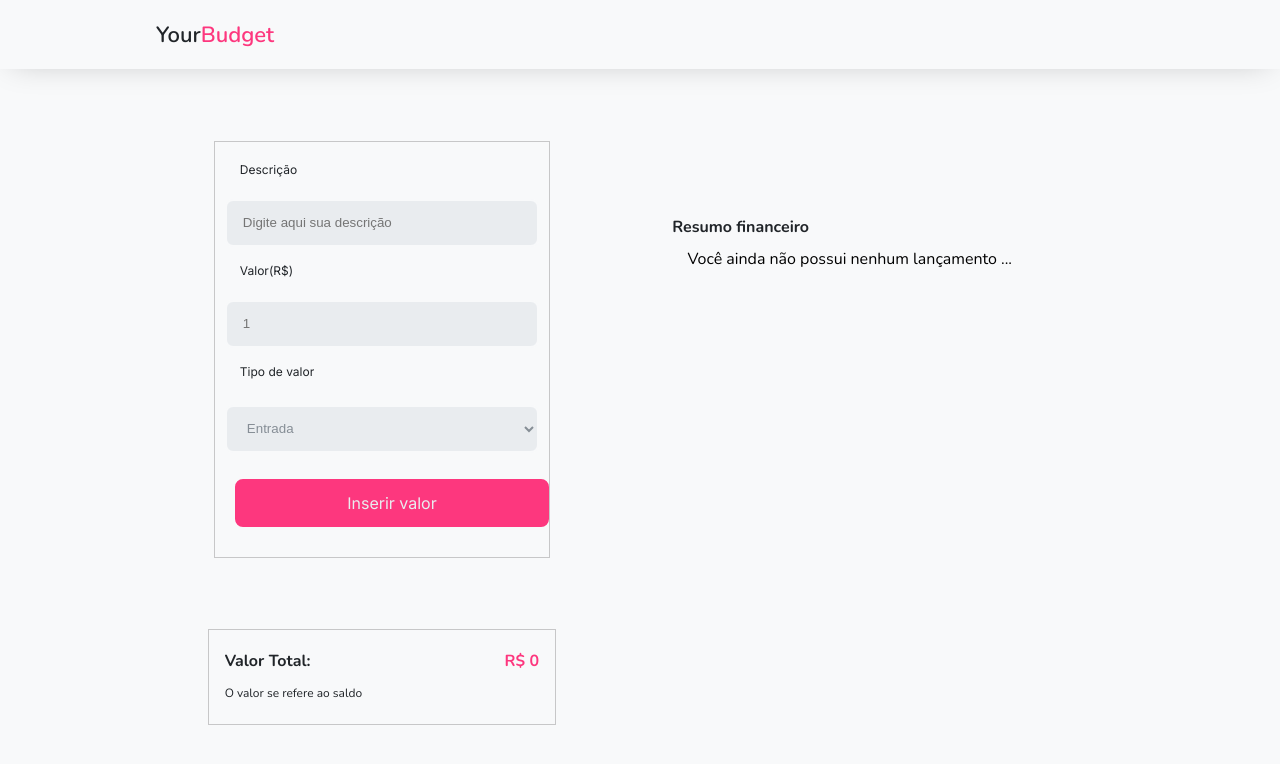
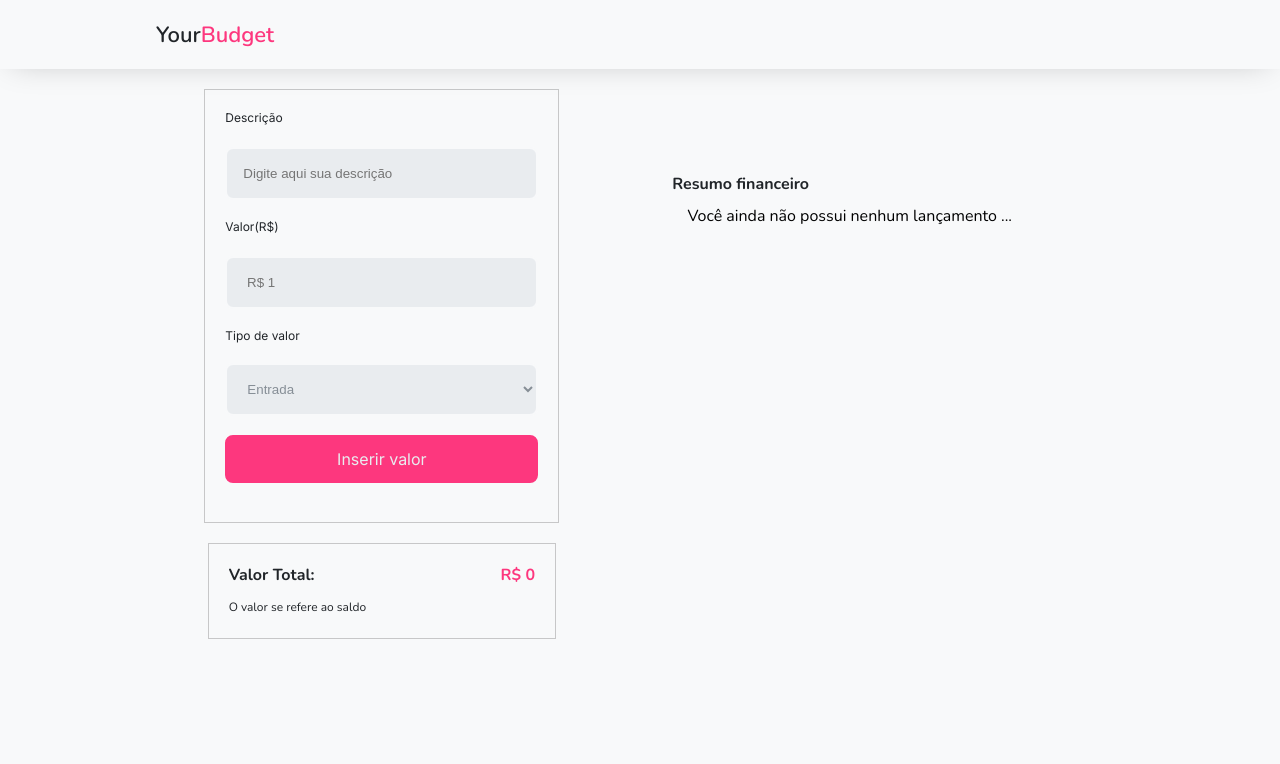
Before and after one commit to nicole-pimenta/yourBudget, a React (Vite) app: page / in a window 1280 px wide. Shown: the top 764 px of the page. Built offline with nearby package versions, Linux system fonts and the light colour scheme.

Commit message:
fix:layout adjusts

```diff
--- a/src/components/Form/index.jsx
+++ b/src/components/Form/index.jsx
@@ -4,7 +4,7 @@ import { v4 as uuidv4 } from "uuid";
 import { StyledLabel } from "../../styles/typography";
 import Input from "../Input";
 import { formSchema } from "./formSchema";
-import { StyledContainerForm, StyledMessageError } from "./style";
+import { StyledForm, StyledMessageError } from "./style";
 
 const Form = ({ listTransactions, setListTransactions }) => {
   const {
@@ -17,13 +17,11 @@ const Form = ({ listTransactions, setListTransactions }) => {
 
   const submit = (formData) => {
     const data = { ...formData, id: uuidv4() };
-
     setListTransactions([...listTransactions, data]);
   };
 
   return (
-    <StyledContainerForm className="container">
-      <form onSubmit={handleSubmit(submit)}>
+    <StyledForm onSubmit={handleSubmit(submit)}>
       <Input
         label="Descrição"
         placeholder="Digite aqui sua descrição"
@@ -37,7 +35,7 @@ const Form = ({ listTransactions, setListTransactions }) => {
 
       <Input
         label="Valor(R$)"
-          placeholder="1"
+        placeholder=" R$ 1"
         type="number"
         id="value"
         {...register("value")}
@@ -57,8 +55,7 @@ const Form = ({ listTransactions, setListTransactions }) => {
         <StyledMessageError>{errors.type.message}</StyledMessageError>
       ) : null}
       <button type="submit">Inserir valor</button>
-      </form>
-    </StyledContainerForm>
+    </StyledForm>
   );
 };
 
--- a/src/components/Form/style.js
+++ b/src/components/Form/style.js
@@ -1,24 +1,19 @@
 import styled from "styled-components";
 
-export const StyledContainerForm = styled.div`
-  width: 95%;
-  margin: auto;
-  display: flex;
-  align-items: center;
-  justify-content: center;
-
-  form {
-    width: 355px;
+export const StyledForm = styled.form`
+  width: 100%;
+  max-width: 355px;
+  height: 434px;
+  padding: 20px;
   border: 1px solid #00000033;
   display: flex;
   flex-direction: column;
   align-items: center;
-    justify-content: flex-start;
-    gap: 5px;
+  gap: 1.2rem;
 
   button {
     height: 48px;
-      width: 95%;
+    width: 100%;
     border-radius: 8px;
     padding: 13px 20px 13px 20px;
     background: var(--color-primary);
@@ -29,7 +24,6 @@ export const StyledContainerForm = styled.div`
     font-weight: 400;
     line-height: 19px;
     text-align: center;
-      margin: 10px auto;
   }
 
   button:hover {
@@ -38,32 +32,17 @@ export const StyledContainerForm = styled.div`
 
   select {
     height: 53px;
-      width: 95%;
+    width: 100%;
     border-radius: 8px;
     padding: 0px 16px 0px 16px;
     border: 2px solid #f8f9fa;
     background: var(--color-grey-2);
     color: var(--color-grey-3);
     cursor: pointer;
-
-      margin-top: 10px;
-    }
   }
 
-  @media (min-width: 1024px) {
-    height: 65vh;
-
-    form {
+  @media (max-width: 700px) {
     width: 100%;
-      gap: 1rem;
-      padding: 20px;
-
-      select,
-      button {
-        width: 314px;
-        height: 48px;
-      }
-    }
   }
 `;
 
--- a/src/components/Input/style.js
+++ b/src/components/Input/style.js
@@ -1,14 +1,12 @@
 import styled from "styled-components";
 
 export const StyledInputContainer = styled.div`
+  width: 100%;
   display: flex;
   flex-direction: column;
-  align-items: center;
 
   input {
     height: 53px;
-    width: 95%;
-    margin: 0 auto;
     border-radius: 8px;
     padding: 0px 16px 0px 16px;
     border: 2px solid #f8f9fa;
@@ -16,10 +14,9 @@ export const StyledInputContainer = styled.div`
     color: var(--color-grey-3);
   }
 
-  @media (min-width: 1024px) {
+  /* @media (max-width: 800px) {
     input {
       width: 314px;
       height: 48px;
-    }
-  }
+    /* } */
 `;
--- a/src/pages/HomePage/index.jsx
+++ b/src/pages/HomePage/index.jsx
@@ -22,7 +22,6 @@ const HomePage = () => {
 
             <TotalMoney listTransactions={listTransactions} />
           </FormSection>
-
           <ListSection>
             <List
               listTransactions={listTransactions}
--- a/src/pages/HomePage/style.js
+++ b/src/pages/HomePage/style.js
@@ -3,16 +3,16 @@ import styled from "styled-components";
 export const StyledHomePage = styled.div`
   position: relative;
   top: 20px;
-  max-height: 800px;
+  max-height: 900px;
   width: 100%;
   display: flex;
   justify-content: space-evenly;
+  align-items: center;
 
   @media (max-width: 800px) {
     flex-direction: column;
     align-items: center;
     justify-content: space-between;
-    background-color: blue;
     gap: 30px;
   }
 `;
--- a/src/styles/global.js
+++ b/src/styles/global.js
@@ -8,7 +8,6 @@ export const GlobalStyle = createGlobalStyle`
   box-sizing: border-box;
   scroll-behavior: smooth;
   text-decoration: none;
-
 }
 
 img {
@@ -44,14 +43,9 @@ button{
 }
 
 body {
- font-family: "Nunito", sans-serif;
- background: var(--color-grey-1);
-}
-
-.container {
-  max-width: 76rem;
-  padding-left: 1rem;
-  padding-right: 1rem;
+height: 100vh;
+font-family: "Nunito", sans-serif;
+background: var(--color-grey-1);
 }
 
 `;
--- a/src/styles/typography.js
+++ b/src/styles/typography.js
@@ -41,9 +41,8 @@ export const StyledLabel = styled.label`
   font-size: var(--text-2);
   font-weight: 400;
   color: var(--color-grey-4);
-  width: 314px;
+  width: 100%;
   text-align: left;
-  padding-left: 15px;
 `;
 
 export const StyledSpan = styled.span`
```
Lines whose indentation alone changed are shown as unchanged.
